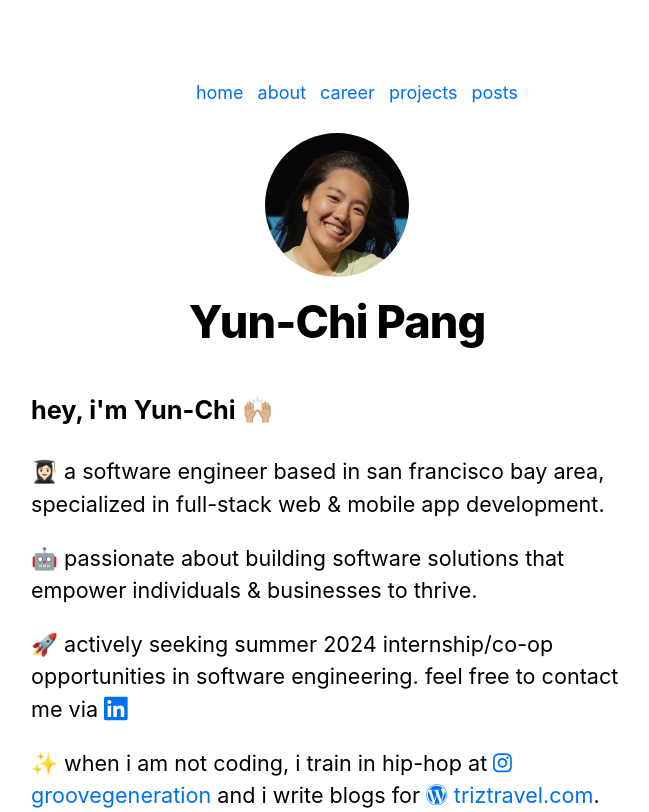
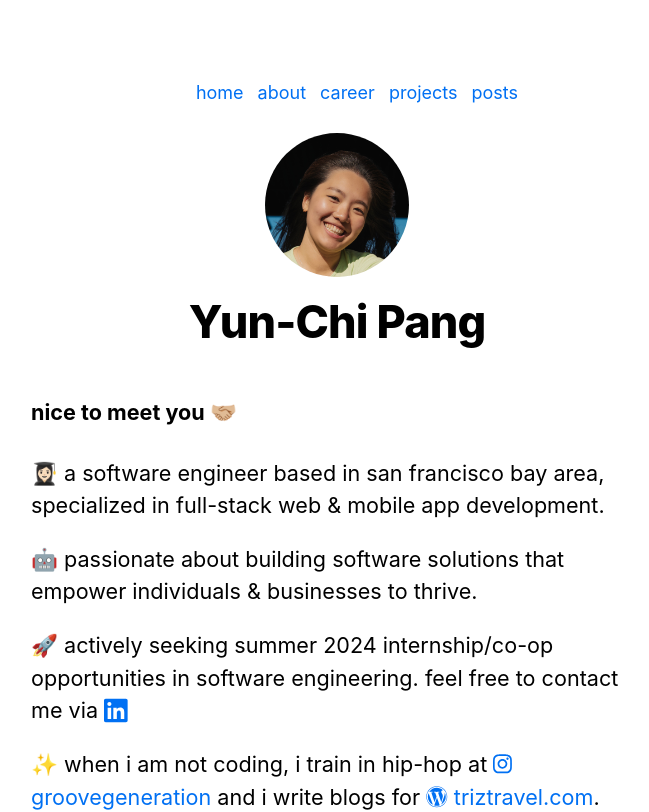
Before and after one commit to yunchipang/nextjs-portfolio, a Next.js app: page / in a window 1280 px wide. Shown: the top 812 px of the page, without its empty margins (303-952 px from the left). Built offline with nearby package versions, Linux system fonts and the light colour scheme.

Commit message:
update home and resume (#42)
* update home and resume

* update resume

```diff
--- a/src/pages/index.tsx
+++ b/src/pages/index.tsx
@@ -18,7 +18,7 @@ export default function Home() {
         <title>{siteTitle}</title>
       </Head>
       <section className={utilStyles.headingMd}>
-        <h3>hey, i&apos;m Yun-Chi 🙌🏼</h3>
+        <h4>nice to meet you 🤝🏼</h4>
         <p>
           👩🏻‍🎓 a software engineer based in san francisco bay area, specialized in
           full-stack web & mobile app development.
```
Also changed, not shown: 1 other file (tests, documents, lock files or other folders).
